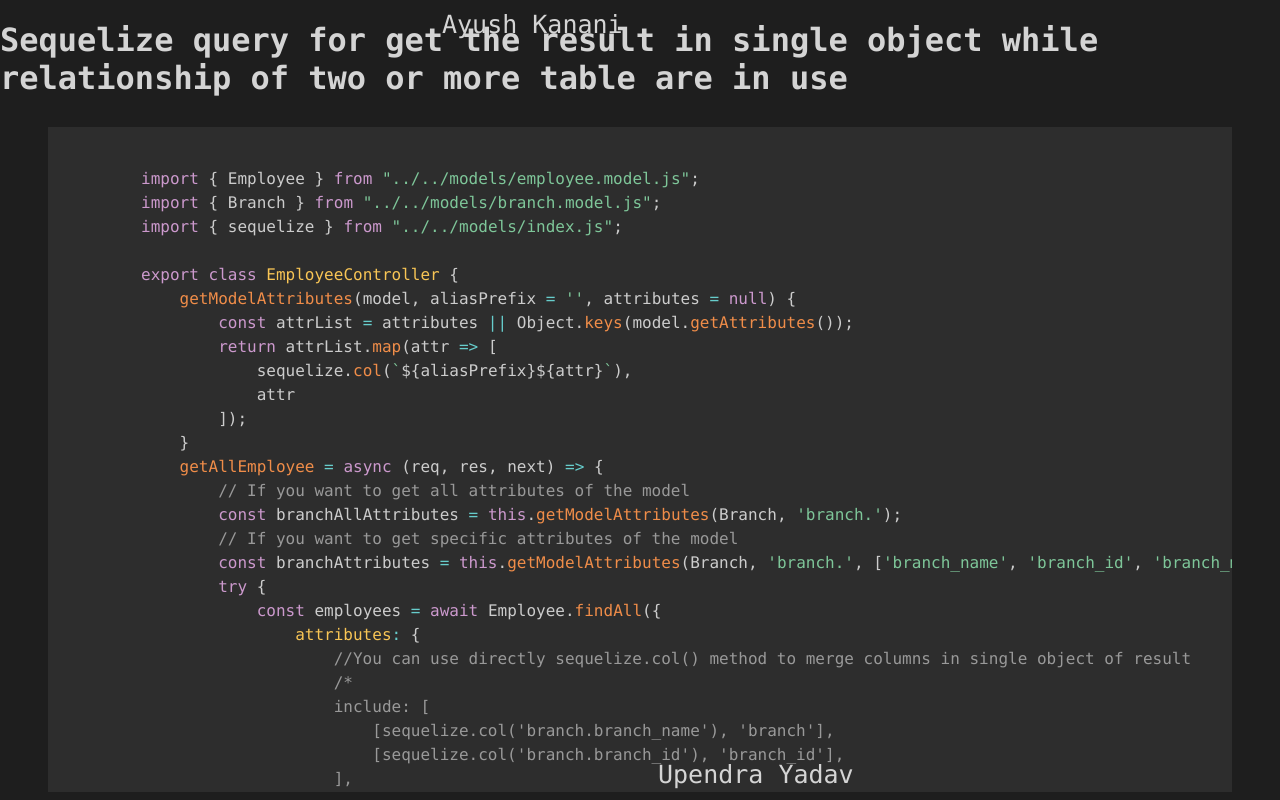
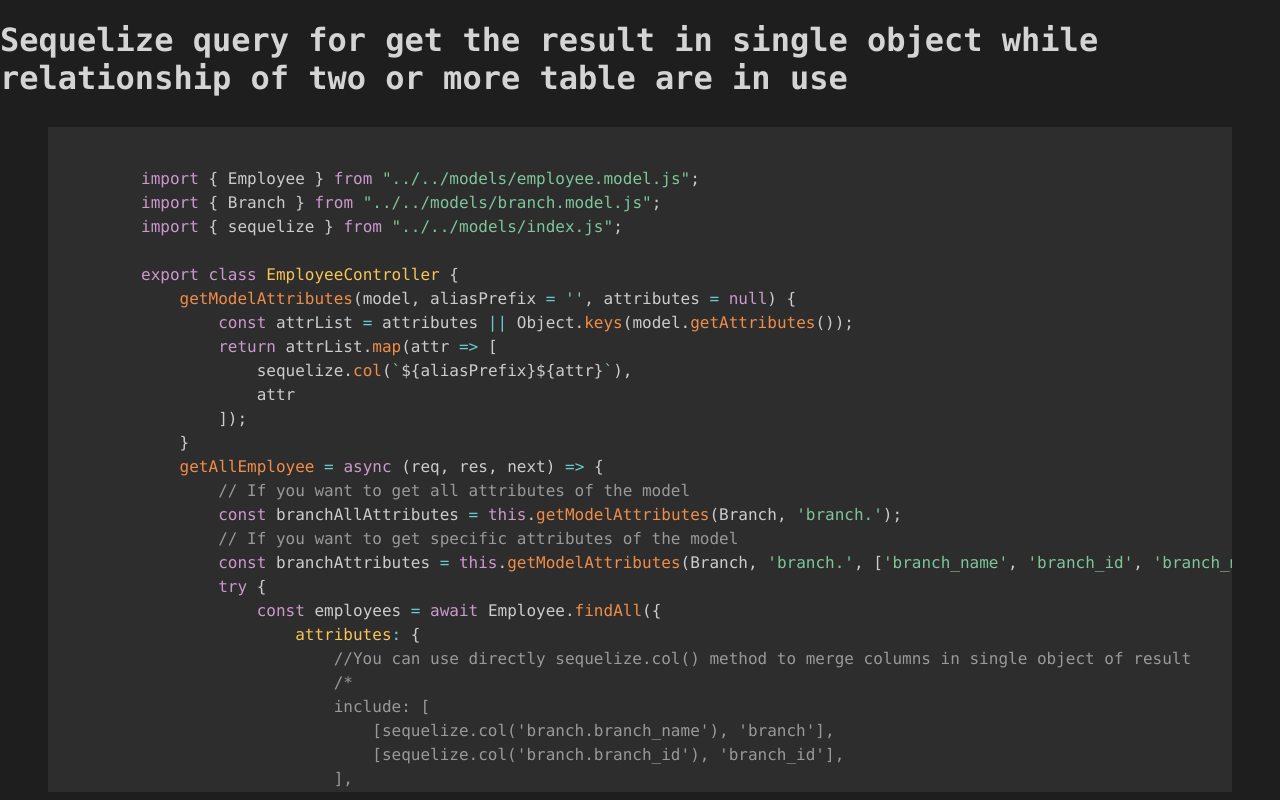
Before and after one commit to AyushKanani07/sequelizeSingleObject, a plain HTML site: page index.html in a window 1280 px wide. Drawn offline with nearby package versions, Linux system fonts and the light colour scheme.

Commit message:
remove animation of name

```diff
--- a/index.html
+++ b/index.html
@@ -48,7 +48,7 @@
         ::-webkit-scrollbar-thumb:hover {
             background: #7e7e7e;
         }
-
+/*
         .moving-text {
             position: absolute;
             font-size: 25px;
@@ -77,7 +77,7 @@
             50% { top: 0; left: 0; }
             75% { top: 0; left: calc(100% - 200px); }
             100% { top: calc(100% - 50px); left: calc(100% - 200px); }
-        }
+        } */
     </style>
 </head>
 <body>
@@ -135,8 +135,8 @@
     </code></pre>
 
     <!-- Moving text -->
-    <div class="moving-text">Ayush Kanani</div>
-    <div class="moving-text-reverse"> Upendra Yadav</div>
+    <!-- <div class="moving-text">Ayush Kanani</div>
+    <div class="moving-text-reverse"> Upendra Yadav</div> -->
 
     <script src="https://cdn.jsdelivr.net/npm/prismjs@1.28.0/prism.js"></script>
 </body>
```
